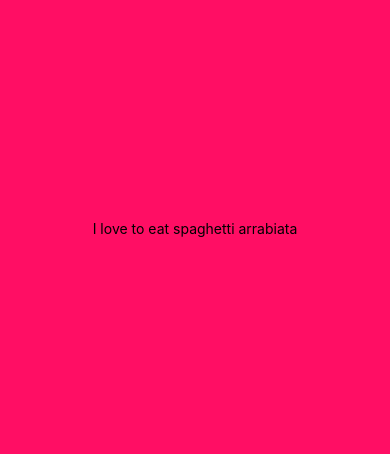
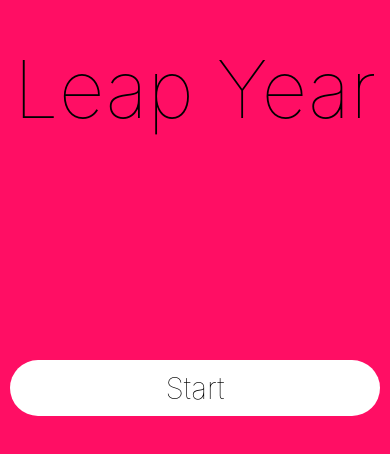
Before and after one commit to andrekovac/LeapYear2, a React Native app: screen / in a window 390 px wide. Shown: the part 194-648 px from the top of the page. Built offline with nearby package versions, Linux system fonts and the light colour scheme.

Commit message:
implement design of welcome screen

```diff
--- a/App.tsx
+++ b/App.tsx
@@ -1,21 +1,43 @@
 import { StatusBar } from "expo-status-bar";
-import { Text } from "react-native";
 import React from "react";
 import styled from "styled-components/native";
 
-export default function App() {
+const App = () => {
   return (
     <Container>
-      <Text>I love to eat spaghetti arrabiata</Text>
+      <StyledText size={80}>{"Leap Year"}</StyledText>
+      <ButtonWide>
+        <ButtonTextWrapper>
+          <StyledText>Start</StyledText>
+        </ButtonTextWrapper>
+      </ButtonWide>
       <StatusBar style="auto" />
     </Container>
   );
-}
+};
 
-// Styled Component
 const Container = styled.View`
   flex: 1;
   background-color: #ff0e64;
+  padding: 10px;
   align-items: center;
-  justify-content: center;
+  justify-content: space-evenly;
 `;
+
+const ButtonWide = styled.TouchableOpacity`
+  width: 100%;
+`;
+
+const StyledText = styled.Text<{ size?: number }>`
+  font-size: ${(props) => (props.size ? `${props.size}px` : "30px")};
+  font-weight: 100;
+`;
+
+const ButtonTextWrapper = styled.View`
+  padding: 10px 0;
+  background-color: white;
+  border-radius: 35px;
+  align-items: center;
+`;
+
+export default App;
```
